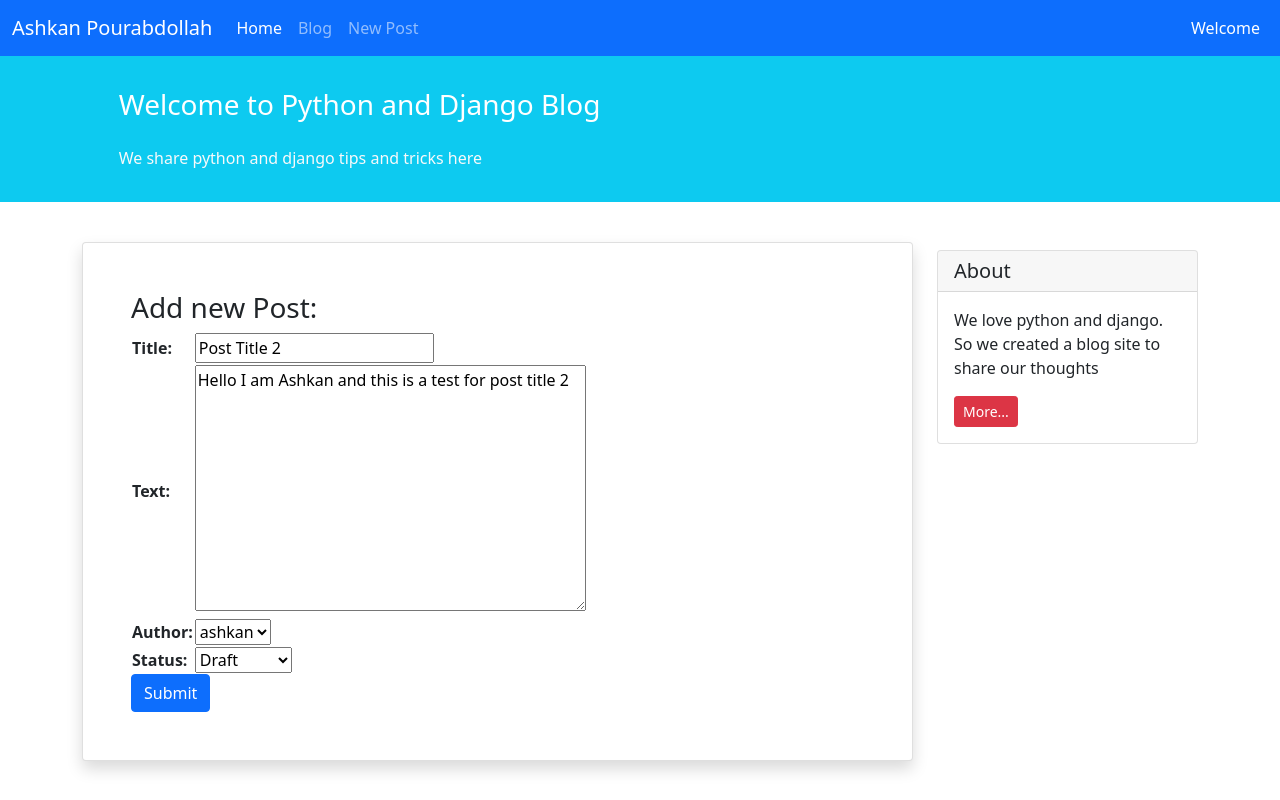
After one commit to AshkanPourabdollah/blog-website, a Django app: page /blog/2/update/ in a window 1280 px wide. The commit adds this page. Run offline with Django 4.2, Linux system fonts and the light colour scheme; data comes from the database, SQL or seed files in the repository; both versions use the stored data as it was after the commit.

Commit message:
Test file and Form file and CBV added

```diff
--- /dev/null
+++ b/blog/forms.py
@@ -0,0 +1,7 @@
+from django import forms
+from .models import Post
+
+class PostForm(forms.ModelForm):
+    class Meta:
+        model = Post
+        fields = ['title', 'text', 'author', 'status']
--- a/blog/models.py
+++ b/blog/models.py
@@ -1,4 +1,5 @@
 from django.db import models
+from django.shortcuts import reverse
 
 
 # Create your models here.
@@ -14,3 +15,9 @@ class Post(models.Model):
     datetime_created = models.DateTimeField(auto_now_add=True)
     datetime_modified = models.DateTimeField(auto_now=True)
     status = models.CharField(choices=STATUS_CHOICES, max_length=3)
+
+    def __str__(self):
+        return self.title
+
+    def get_absolute_url(self):
+        return reverse('post_detail', args=[self.id])
--- /dev/null
+++ b/blog/templates/blog/post_create.html
@@ -0,0 +1,41 @@
+{% extends '_base.html' %}
+
+
+{% block title_text %}
+    Add new post
+{% endblock title_text %}
+
+
+{% block content %}
+    <div class="container mt-4">
+    <div class="row">
+        <div class="col-9">
+            <div class="card shadow my-3 p-5">
+                <h3>Add new Post:</h3>
+                <form method="POST">
+                    {% csrf_token %}
+                    <table>
+                        {{ form.as_table }}
+                    </table>
+                    <button type="submit" class="btn btn-primary">Submit</button>
+                </form>
+            </div>
+        </div>
+        <div class="col-3">
+
+                <div class="card my-4">
+                    <h5 class="card-header">About</h5>
+                    <div class="card-body">
+                        <p class="card-text">We love python and django. So we created a blog site to share our
+                            thoughts</p>
+                        <a href="#"
+                           class="btn btn-sm btn-danger">
+                            More...
+                        </a>
+                    </div>
+                </div>
+
+        </div>
+    </div>
+</div>
+{% endblock content %}
--- a/blog/templates/blog/posts_list.html
+++ b/blog/templates/blog/posts_list.html
@@ -18,6 +18,8 @@
                             </p>
                             <div >
                                 <a href="{% url 'post_detail' post.id %}" class="btn btn-sm btn-success">Read More</a>
+                                <a href="{% url 'update_post' post.id %}" class="btn btn-sm btn-info">Edit Post</a>
+                                <a href="{% url 'delete_post' post.id %}" class="btn btn-sm btn-danger">Delete Post</a>
                             </div>
                         </div>
                     </div>
--- a/blog/urls.py
+++ b/blog/urls.py
@@ -2,6 +2,9 @@ from django.urls import path
 from . import views
 
 urlpatterns = [
-    path('', views.post_list_view, name='posts_list'),
-    path('<int:pk>/', views.details_view, name='post_detail'),
+    path('', views.PostListView.as_view(), name='posts_list'),
+    path('<int:pk>/', views.PostDetailView.as_view(), name='post_detail'),
+    path('add-new-post/', views.PostCreateView.as_view(), name='add_new_post'),
+    path('<int:pk>/update/', views.PostUpdateView.as_view(), name='update_post'),
+    path('<int:pk>/delete/', views.PostDeleteView.as_view(), name='delete_post'),
 ]
--- a/blog/views.py
+++ b/blog/views.py
@@ -1,14 +1,85 @@
-from django.shortcuts import render
+from django.shortcuts import render, redirect, reverse
+from django.views import generic
+from django.urls import reverse_lazy
+from django.shortcuts import get_object_or_404
+from django.contrib.auth.models import User
 from .models import Post
-from django.shortcuts import get_object_or_404
+from .forms import PostForm
+
 
 
 # Create your views here.
-def post_list_view(request):
-    posts_list = Post.objects.filter(status=Post.STATUS_CHOICES[0][0])
-    return render(request, 'blog/posts_list.html', {'posts_list': posts_list})
+
+class PostListView(generic.ListView):
+    # model = Post
+    context_object_name = 'posts_list'
+    template_name = 'blog/posts_list.html'
+
+    def get_queryset(self):
+        return Post.objects.filter(status=Post.STATUS_CHOICES[0][0]).order_by('-datetime_modified')
 
 
-def details_view(request, pk):
-    post = get_object_or_404(Post, pk=pk)
-    return render(request, 'blog/post_detail.html', {'post': post})
+class PostDetailView(generic.DetailView):
+    model = Post
+    template_name = 'blog/post_detail.html'
+    context_object_name = 'post'
+
+
+class PostCreateView(generic.CreateView):
+    form_class = PostForm
+    template_name = "blog/post_create.html"
+
+
+class PostUpdateView(generic.UpdateView):
+    model = Post
+    form_class = PostForm
+    template_name = "blog/post_create.html"
+
+
+class PostDeleteView(generic.DeleteView):
+    model = Post
+    template_name = 'blog/post_delete.html'
+    success_url = reverse_lazy('posts_list')
+
+    # def get_success_url(self):
+    #     return reverse('posts_list')
+
+######################################################################## Functional view ##############################
+# def post_list_view(request):
+#     posts_list = Post.objects.filter(status=Post.STATUS_CHOICES[0][0]).order_by('-datetime_modified')
+#     return render(request, 'blog/posts_list.html', {'posts_list': posts_list})
+
+
+# def details_view(request, pk):
+#     post = get_object_or_404(Post, pk=pk)
+#     return render(request, 'blog/post_detail.html', {'post': post})
+
+
+# def add_new_post_view(request):
+#     if request.method == 'POST':
+#         form = PostForm(request.POST)
+#         if form.is_valid():
+#             form.save()
+#             return redirect('posts_list')
+#     else:
+#         form = PostForm()
+#     return render(request, "blog/post_create.html", {'form': form})
+
+
+# def update_post_view(request, pk):
+#     post = get_object_or_404(Post, pk=pk)
+#     form = PostForm(request.POST or None, instance=post)
+#
+#     if form.is_valid():
+#         form.save()
+#         return redirect('posts_list')
+#
+#     return render(request, "blog/post_create.html", {'form': form})
+
+
+# def post_delete_view(request, pk):
+#     post = get_object_or_404(Post, pk=pk)
+#     if request.method == 'POST':
+#         post.delete()
+#         return redirect('posts_list')
+#     return render(request, 'blog/post_delete.html', {'post': post})
--- a/templates/_base.html
+++ b/templates/_base.html
@@ -14,15 +14,16 @@
 <body>
 <nav class="navbar navbar-expand-lg navbar-dark bg-primary">
     <div class="container-fluid">
-        <a class="navbar-brand" href="#">CodingYar.com</a>
+        <a class="navbar-brand" href="#">Ashkan Pourabdollah</a>
         <button class="navbar-toggler" type="button" data-bs-toggle="collapse" data-bs-target="#navbarNavAltMarkup"
                 aria-controls="navbarNavAltMarkup" aria-expanded="false" aria-label="Toggle navigation">
             <span class="navbar-toggler-icon"></span>
         </button>
         <div class="collapse navbar-collapse" id="navbarNavAltMarkup">
             <div class="navbar-nav">
-                <a class="nav-link active" aria-current="page" href="#">Home</a>
-                <a class="nav-link" href="#">Blog</a>
+                <a class="nav-link active" aria-current="page" href="{% url 'posts_list' %}">Home</a>
+                <a class="nav-link" href="{% url 'posts_list' %}">Blog</a>
+                <a class="nav-link" href="{% url 'add_new_post' %}">New Post</a>
             </div>
         </div>
         <div class="mx-2 text-white">Welcome</div>
```
Also changed, not shown: blog/templates/blog/post_delete.html (added, +22 -0 lines), blog/tests.py (+59 -2 lines), db.sqlite3.
